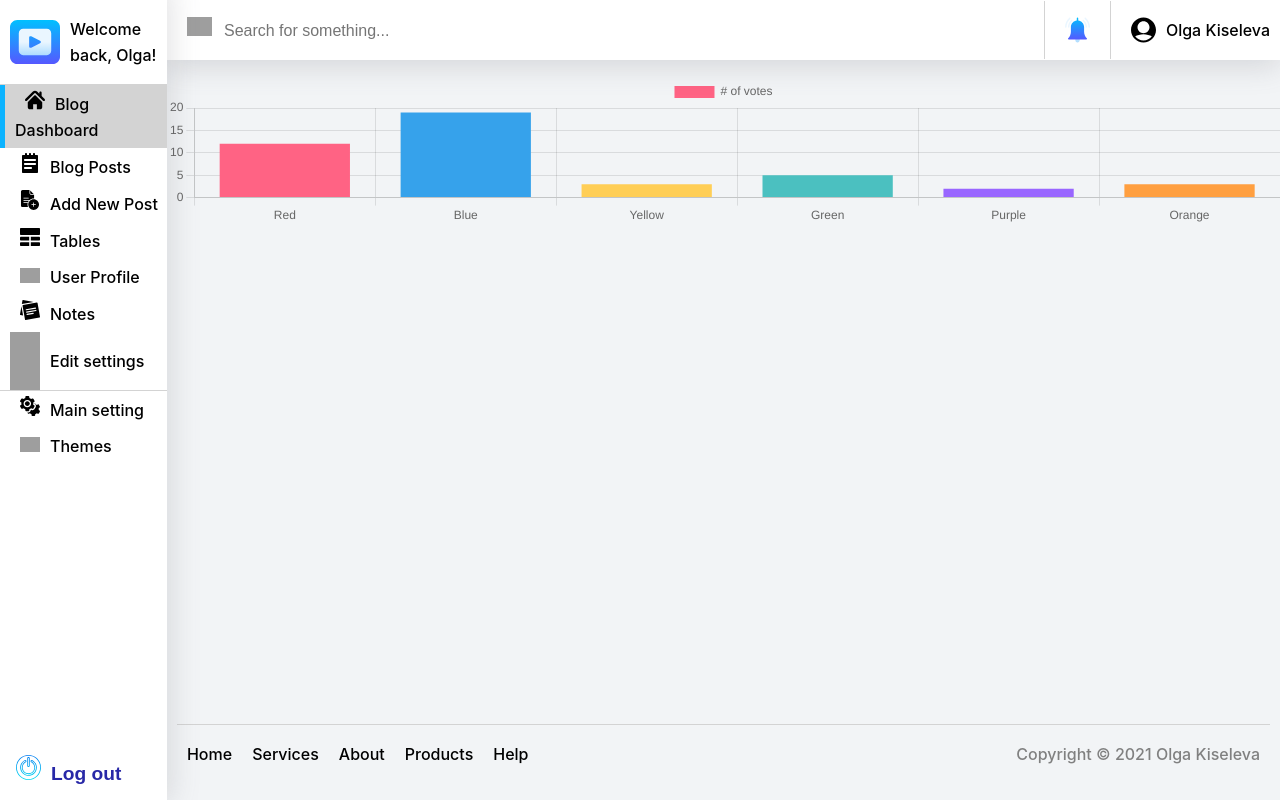
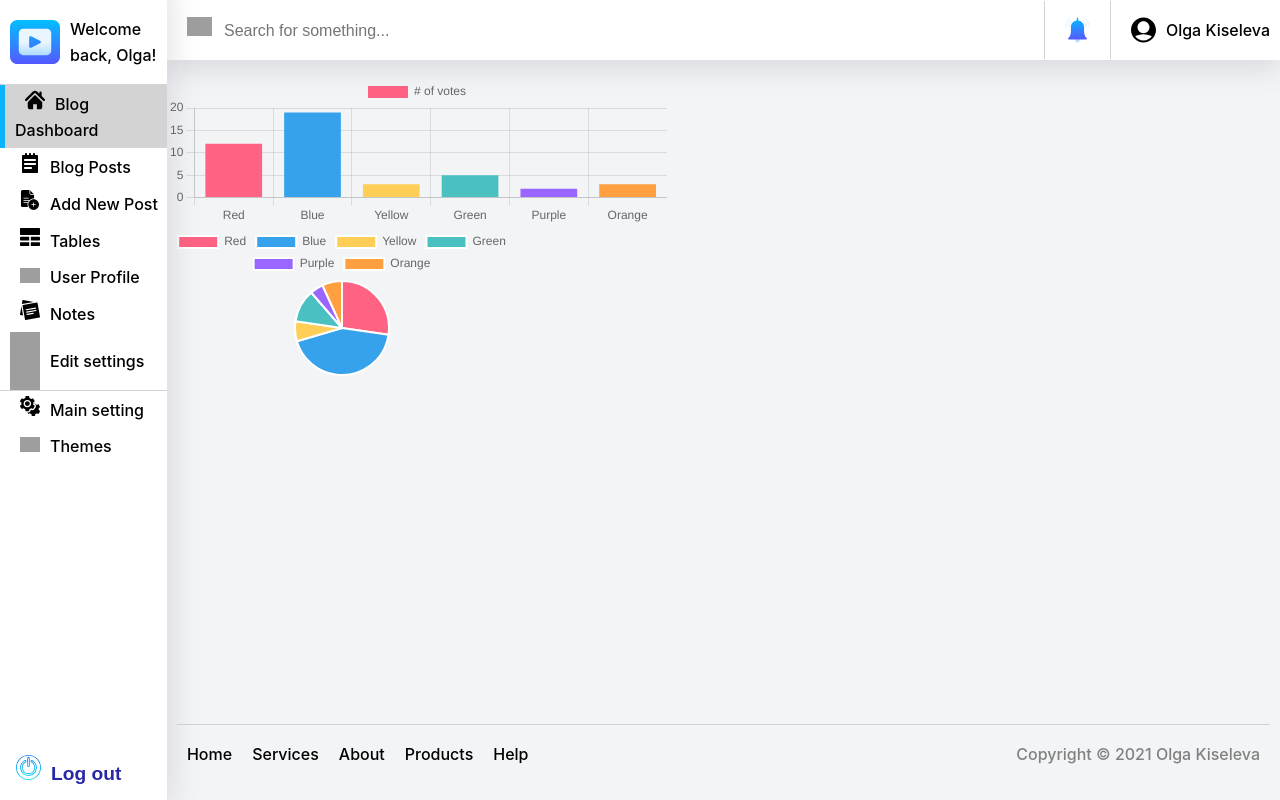
Before and after one commit to KiselevaOlga/react-dashboard, a React (Create React App) app: page /blogDashboard in a window 1280 px wide. Built offline with nearby package versions, Linux system fonts and the light colour scheme; no server answers; grey boxes are pictures that could not be loaded.

Commit message:
added new chart and api call for weather

```diff
--- a/package.json
+++ b/package.json
@@ -13,6 +13,7 @@
     "react-router-dom": "^5.2.1",
     "react-scripts": "4.0.3",
     "styled-components": "^5.3.1",
+    "unsplash-js": "^7.0.15",
     "web-vitals": "^1.1.2"
   },
   "scripts": {
--- /dev/null
+++ b/src/components/charts/PieChart.js
@@ -0,0 +1,26 @@
+import React, { Component } from "react";
+import { Pie } from 'react-chartjs-2';
+
+export const PieChart = () => {
+    return (
+            <Pie
+            data={{
+                labels: ['Red', 'Blue', 'Yellow', 'Green', 'Purple', 'Orange'],
+                datasets: [
+                    {
+                        label: "# of votes",
+                        data: [12, 19, 3, 5, 2, 3],
+                        backgroundColor: [
+                            'rgba(255, 99, 132)',
+                            'rgba(54, 162, 235)',
+                            'rgba(255, 206, 86)',
+                            'rgba(75, 192, 192)',
+                            'rgba(153, 102, 255)',
+                            'rgba(255, 159, 64)'
+                        ],
+                    }
+                ]
+            }}
+	        options={{ maintainAspectRatio: false }}/>
+    )
+}
--- a/src/components/sidebar/Sidebar.js
+++ b/src/components/sidebar/Sidebar.js
@@ -39,7 +39,8 @@ export const Sidebar = ()=>{
                 </NavLI>
                 <NavLI>
                     <Icon Src={addFile} width="20px" className="sideIcon"></Icon>
-                    <Navlink to = {ROUTES.ConstructionPage}>Add New Post</Navlink>
+                    <Navlink to = {ROUTES.ConstructionPage}>
+                        Add New Post</Navlink>
                 </NavLI>
                 <NavLI>
                     <Icon Src={table} width="20px" className="sideIcon"></Icon>
--- a/src/components/smallComponents/Buttons.js
+++ b/src/components/smallComponents/Buttons.js
@@ -0,0 +1,13 @@
+import styled from "styled-components";
+
+export const GreyButton = styled.button`
+    background: lightgrey;
+    width: 200px;
+    color: #002652;
+    font-weight: bold;
+    white-space: nowrap;
+    height: 40px;
+    border-radius: 8px;
+    font-size: 1.1rem;
+    border: white;
+`
--- a/src/containers/blogDashboardPage/BlogDashboardPage.js
+++ b/src/containers/blogDashboardPage/BlogDashboardPage.js
@@ -1,10 +1,34 @@
-import {React} from 'react';
+import {React, useEffect, useState} from 'react';
 import {ColumnChart} from "../../components/charts/ColumnChart";
+import {PieChart} from "../../components/charts/PieChart";
 
 export const BlogDashboardPage = ()=>{
+    const [info, setInfo] = useState([])
+    useEffect(()=>{
+        fetch(`http://api.openweathermap.org/data/2.5/weather?q=London,uk&units=metric&appid={apiKey}`)
+        .then(response => {
+            if (!response.ok){
+                console.log('OOps')
+            }
+
+            return response.json()
+        })
+        .then(jsonResponse => {
+            console.log('final',)
+            setInfo(jsonResponse.main.temp)
+        })
+    }, [])
     return (
-        <div>
-            <ColumnChart />
+        <div >
+            <div style={{width: "500px"}}>
+                <ColumnChart />
+            </div>
+            <div style={{width: "350px"}}>
+                <PieChart />
+            </div>
+            <div>
+                {info}
+            </div>
         </div>
     )
 }
--- a/src/containers/constructionPage/ConstructionPage.js
+++ b/src/containers/constructionPage/ConstructionPage.js
@@ -2,13 +2,14 @@ import {React} from 'react';
 import construction from "../../images/construction.png";
 import "./ConstructionPage.css";
 import {BigHeader} from "../../components/smallComponents/Headers";
+import {GreyButton} from "../../components/smallComponents/Buttons"
 
 export const ConstructionPage = ()=>{
     return (
         <div>
             <BigHeader align="center">
                 <p>This page is currently under construction</p>
-                <button>Explore more...</button>
+                <GreyButton>Explore more...</GreyButton>
             </BigHeader>
             <figure>
                 <img src={construction} className="bigPic"/>
```
Also changed, not shown: src/components/sidebar/Sidebar.css (line endings or trailing spaces), 1 other file (tests, documents, lock files or other folders).
